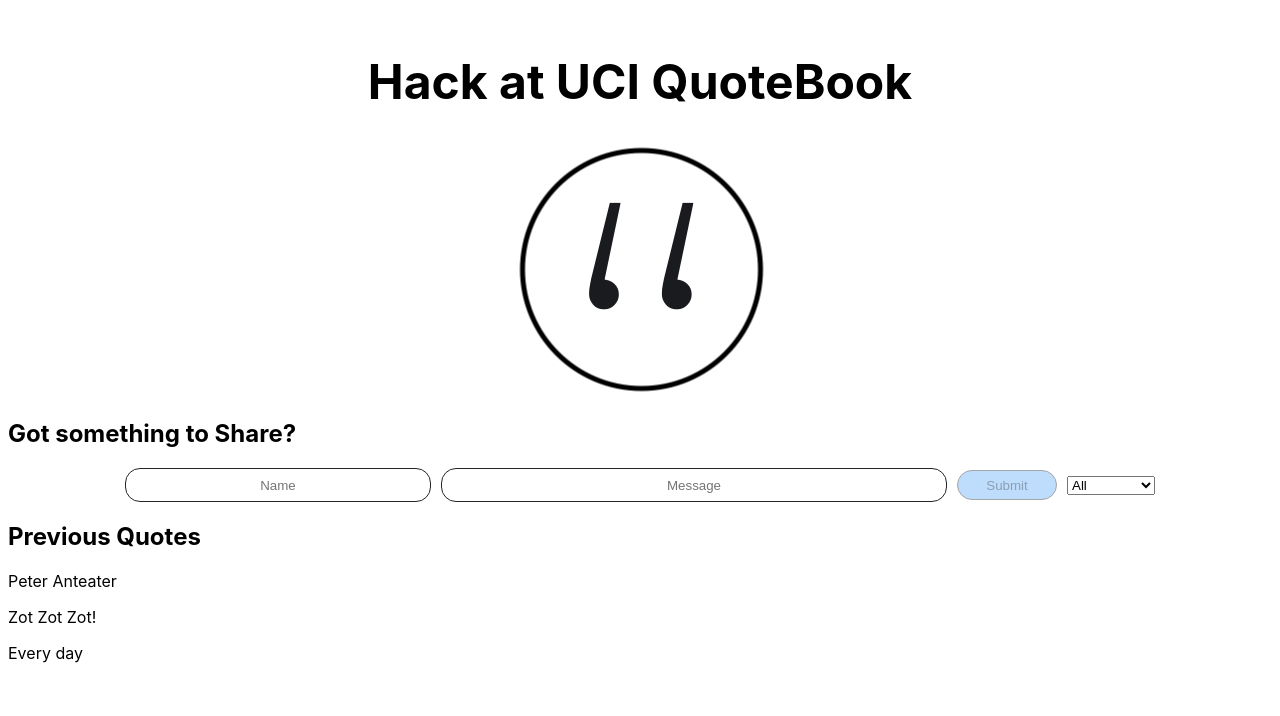
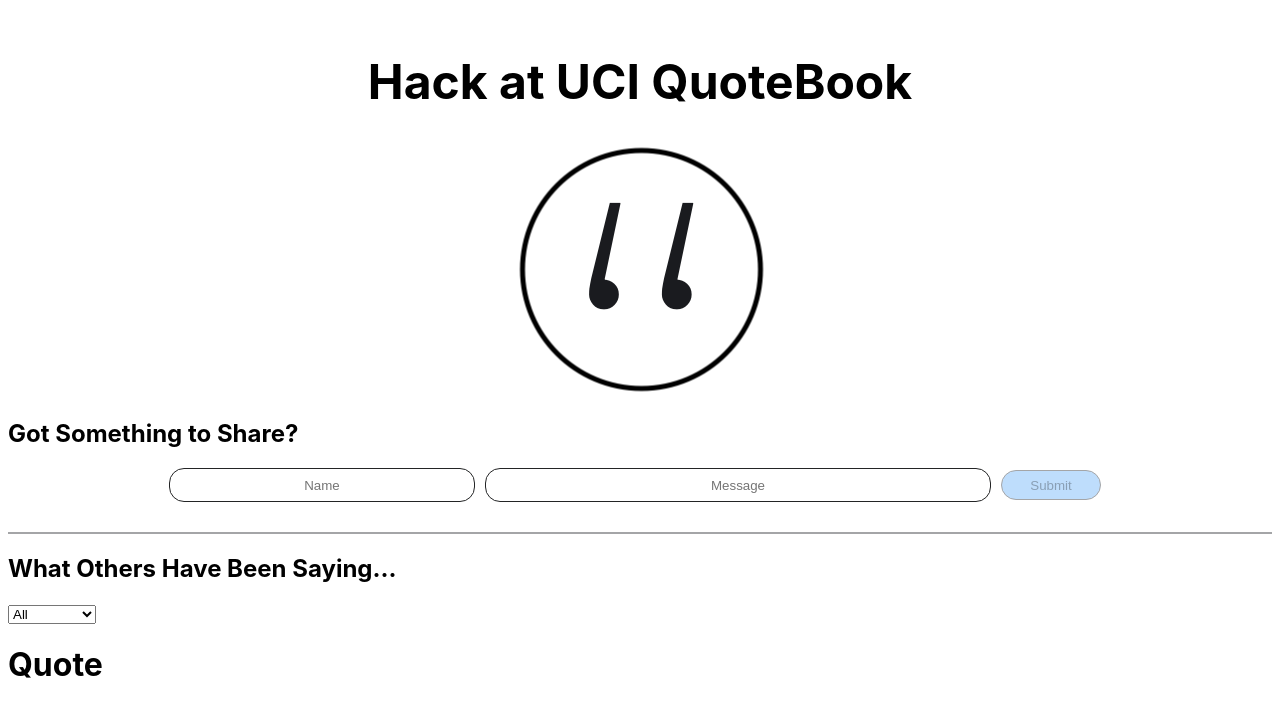
Before and after one commit to tentsundue/hack-tech-deliverable, a React (Vite) app in the folder frontend/: page / in a window 1280 px wide. Shown: the top 716 px of the page. Built offline with nearby package versions, Linux system fonts and the light colour scheme; no server answers.

Commit message:
Added QuoteDisplay and Quote Components, moved display functionality to these new components.

```diff
--- a/frontend/src/App.css
+++ b/frontend/src/App.css
@@ -53,3 +53,8 @@
 
     background-color: #74b6f877;
 }
+
+.divider {
+    margin-top: 30px;
+    border: solid 1px #a4a5a7;
+}
--- a/frontend/src/App.jsx
+++ b/frontend/src/App.jsx
@@ -1,7 +1,8 @@
-import React, { useState, useEffect } from "react";
+import React, { useState, useEffect, useCallback } from "react";
 import "./App.css";
 import { retrieveQuotes, addQuote } from "../util/ApiUtils";
 import quotebooklogo from "../src/images/quotebook.png";
+import QuoteDisplay from "../src/Components/QuoteDisplay/QuoteDisplay"
 
 function App() {
 	const [dateRange, setDateRange] = useState("all");
@@ -10,9 +11,10 @@
 	const [canSubmit, setCanSubmit] = useState(false);
 
 	useEffect(() => {
-		if (dateRange) {
-			displayQuotes();
-		}
+		// if (dateRange) {
+		// 	displayQuotes();
+		// }
+
 		if (name && message) {
 			setCanSubmit(true); // enable the submit button if both fields are filled
 		}
@@ -23,28 +25,18 @@
 
 	}, [dateRange, name, message]);
 
-	const handleDateChange = (event) => {
-		const filter = event.target.value;
-		setDateRange(filter);
-	}
-
 	// handles the name input field and updates the name state whenever the field changes
-	const handleNameChange = (event) => {
+	const handleNameChange = useCallback((event) => {
 		const name = event.target.value;
 		setName(name);
-	}
+	});
 
 	// handles the message input field and updates the message state whenever the field changes
-	const handleMessageChange = (event) => {
+	const handleMessageChange = useCallback((event) => {
 		const message = event.target.value;
 		setMessage(message);
-	}
-	const displayQuotes = async () => {
-		console.log(dateRange);
-		retrieveQuotes(dateRange).then((response) => {
-			console.log(response.data);
-		});
-	};
+	});
+
 
 	// If the name and message fields are filled (canSubmit == true) --> add the quote to the database
 	const submitQuote = async () => {
@@ -62,7 +54,7 @@
 				<h1>Hack at UCI QuoteBook</h1>
 				<img src={quotebooklogo}></img>
 			</div>
-			<h2>Got something to Share?</h2>
+			<h2>Got Something to Share?</h2>
 			{/* TODO: implement custom form submission logic to not refresh the page */}
 			<form className="quote-form">
 				<label htmlFor="input-name"></label>
@@ -93,22 +85,14 @@
 				>
 					Submit
 				</button>
-
-				<select onChange={handleDateChange}>
-					<option value="all">All</option>
-					<option value="week">Last Week</option>
-					<option value="month">Last Month</option>
-					<option value="year">Last Year</option>
-				</select>
 			</form>
 
-			<h2>Previous Quotes</h2>
+			<div className="divider"></div>
+			<h2>What Others Have Been Saying...</h2>
+
+			<QuoteDisplay />
 			{/* TODO: Display the actual quotes from the database */}
-			<div className="messages">
-				<p>Peter Anteater</p>
-				<p>Zot Zot Zot!</p>
-				<p>Every day</p>
-			</div>
+
 		</div>
 	);
 }
--- /dev/null
+++ b/frontend/src/Components/Quote/Quote.jsx
@@ -0,0 +1,13 @@
+import React from 'react';
+import './Quote.css';
+import { retrieveQuotes } from "../../../util/ApiUtils"
+
+function Quote() {
+    return (
+        <div className="Quote">
+            <h1>Quote</h1>
+        </div>
+    );
+}
+
+export default Quote;
--- /dev/null
+++ b/frontend/src/Components/QuoteDisplay/QuoteDisplay.jsx
@@ -0,0 +1,39 @@
+import React, { useState, useCallback, useEffect } from "react";
+import "./QuoteDisplay.css";
+import { retrieveQuotes } from "../../../util/ApiUtils";
+import Quote from "../Quote/Quote";
+
+function QuoteDisplay() {
+    const [dateRange, setDateRange] = useState("all");
+
+    useEffect(() => {
+        console.log(dateRange);
+        handleRetrieveQuotes();
+    }, []);
+
+    const handleRetrieveQuotes = async () => {
+		console.log(dateRange);
+		retrieveQuotes(dateRange).then((response) => {
+			console.log(response.data);
+		});
+	};
+
+	const handleDateChange = useCallback((event) => {
+		const filter = event.target.value;
+		setDateRange(filter);
+	});
+
+    return (
+        <div>
+            <select onChange={handleDateChange} value={dateRange}>
+                <option value="all">All</option>
+                <option value="week">Last Week</option>
+                <option value="month">Last Month</option>
+                <option value="year">Last Year</option>
+            </select>
+            <Quote />
+        </div>
+    );
+};
+
+export default QuoteDisplay;
```
Also changed, not shown: frontend/src/Components/Quote/Quote.css (added), frontend/src/Components/QuoteDisplay/QuoteDisplay.css (added).
